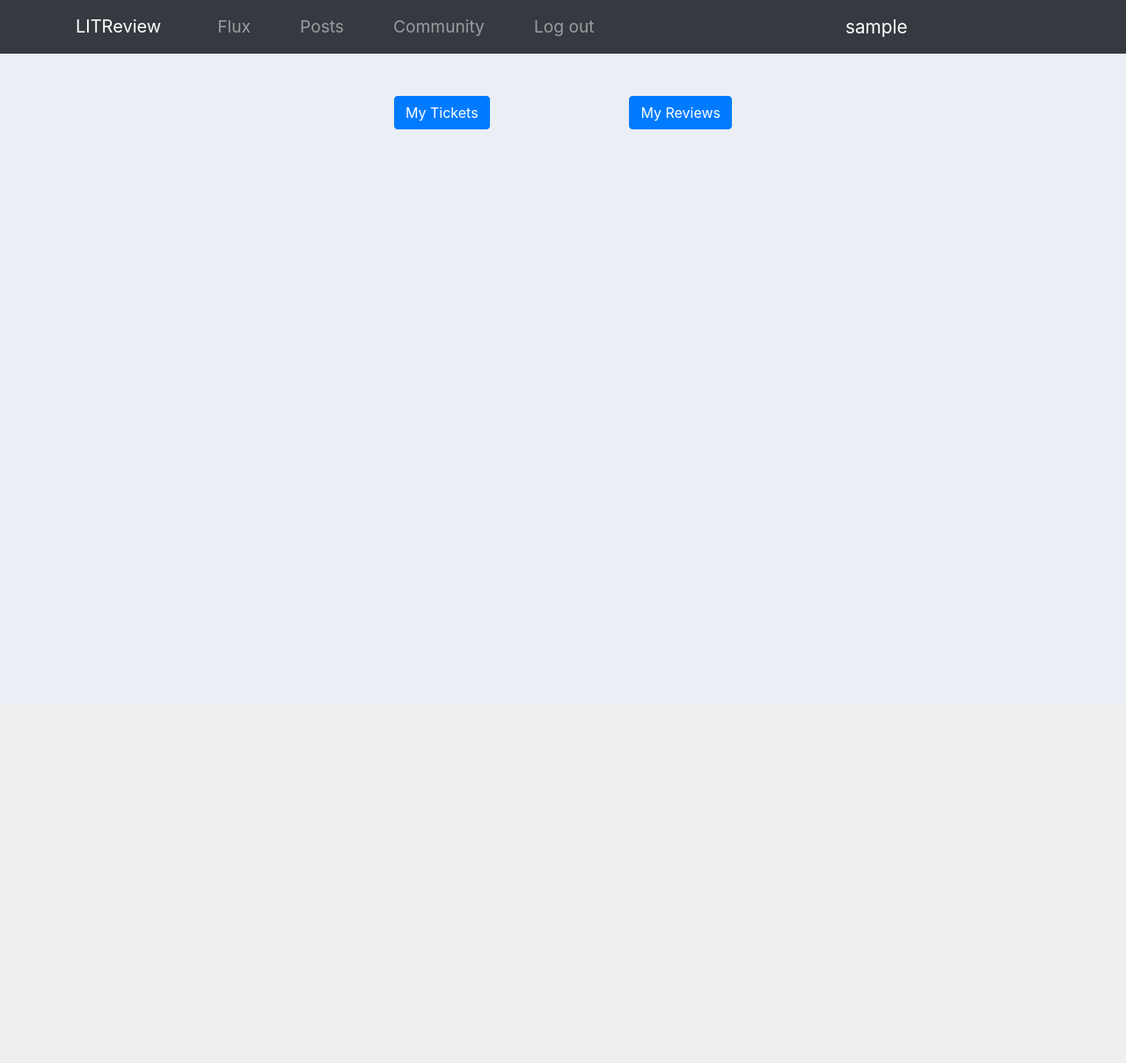
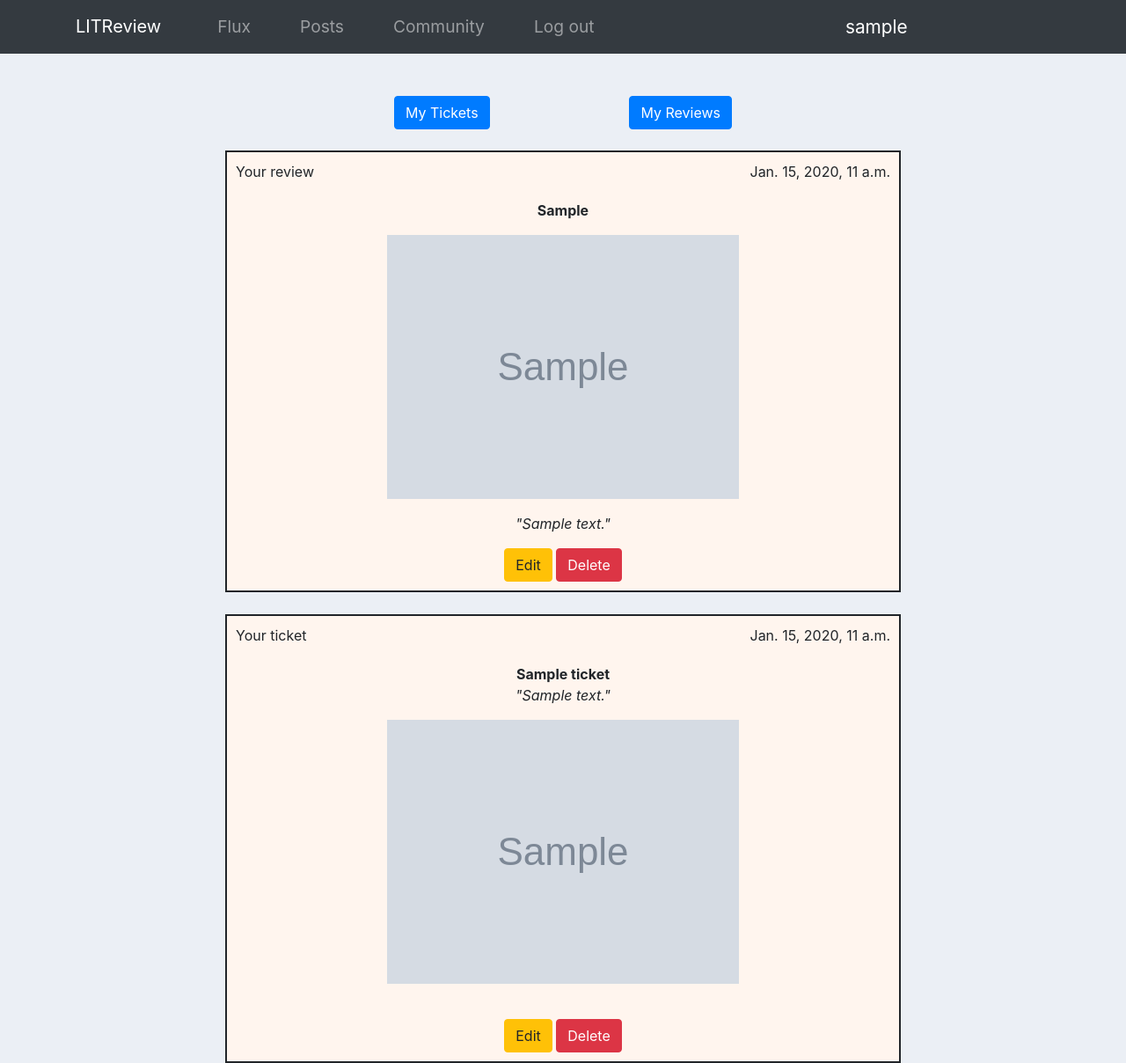
Before and after one commit to Alexandremerancienne/LITReview, a Django app: page /edit_publications/ in a window 1280 px wide. Shown: the whole page at 88% size. Before the commit the page ends 147 px from the top, so only its background shows below. Run offline with Django 3.2, Linux system fonts and the light colour scheme; a user stored in the database is signed in; tables that the repository leaves empty hold one stand-in row (values such as "Sample post"); grey boxes marked "Sample" are stand-in pictures; some libraries are stand-ins or nearby versions.

Commit message:
Posts thread including all reviews and tickets

```diff
--- a/accounts/templates/accounts/register.html
+++ b/accounts/templates/accounts/register.html
@@ -4,7 +4,7 @@
 
 <div class="container h-100">
     <div class="d-flex justify-content-center h-100">
-        <div class="user_card">
+        <div class="user_card_register">
             <div class="d-flex justify-content-center">
                 <h3 id="form-title">REGISTER ACCOUNT</h3>
             </div>
--- a/blog/templates/blog/edit_publications.html
+++ b/blog/templates/blog/edit_publications.html
@@ -8,5 +8,64 @@
 	<a class="btn btn-primary" href="{% url 'edit_tickets' %}">My Tickets</a>
 	<a class="btn btn-primary" href="{% url 'edit_reviews' %}">My Reviews</a>
 </div>
+<br/>
+
+{% for publication in user_publications %}
+
+    {% if publication in user_reviews %}
+        <div class="main-publication">
+            <p>Your review
+            <div class="publication-date">{{ publication.time_created }}</div>
+            <div class="main-publication-title">{{publication.headline}}</div></p>
+            <div class="publication-image">
+                {% if publication.ticket.image %}
+                    <img class="publication-cover" src="{{publication.ticket.image.url}}"></p>
+                {% endif %}
+            </div>
+            {% if publication.body %}
+                <div class="main-publication-body">"{{ publication.body }}"</div></p>
+            {% else %}
+                <div class="main-publication-body">No description</div></p>
+            {% endif %}
+            <div class="edit-warnings">
+                <a href="{% url 'edit_review' publication.id %}" class="btn btn-warning" type="submit">Edit</a>
+                <a href="{% url 'delete_review' publication.id %}" class="btn btn-danger" type="submit">Delete</a>
+            </div>
+        </div>
+
+
+    {% elif publication in user_tickets%}
+
+        <div class="main-publication">
+            <p>Your ticket
+            <div class="publication-date">{{ publication.time_created }}</div>
+            <div class="main-publication-title">{{publication.title}}</div>
+            {% if publication.description %}
+                <div class="main-publication-body">"{{ publication.description }}"</div></p>
+            {% else %}
+                <div class="main-publication-body">No description</div></p>
+            {% endif %}
+            <div class="publication-image">
+                {% if publication.image %}
+                    <p><img class="publication-cover" src="{{publication.image.url}}"></p><br/>
+                {% endif %}
+          </div>
+            {% if publication in commented_tickets %}
+                <div class="edit-warnings">
+                    <a href="{% url 'edit_ticket' publication.id %}" class="btn btn-warning" type="submit">Edit</a>
+                    <a href="{% url 'delete_ticket' publication.id %}" class="btn btn-danger" type="submit">Delete</a>
+                </div>
+            {% elif publication in uncommented_tickets %}
+                <div class="edit-warnings">
+                    <a href="{% url 'edit_ticket' publication.id %}" class="btn btn-warning" type="submit">Edit</a>
+                    <a href="{% url 'add_review' publication.id %}" class="btn btn-primary" type="submit">Create Review</a>
+                    <a href="{% url 'delete_ticket' publication.id %}" class="btn btn-danger" type="submit">Delete</a>
+                </div>
+            {% endif %}
+        </div>
+
+    {% endif %}
+
+{% endfor %}
 
 {% endblock %}
--- a/blog/views.py
+++ b/blog/views.py
@@ -4,6 +4,7 @@ from django.shortcuts import render, redirect, get_object_or_404
 from .forms import NewTicketForm, NewReviewForm, SearchUserForm
 from .models import Ticket, Review, UserFollows
 from accounts.models import AppUser
+from itertools import chain
 
 # Create your views here.
 
@@ -97,7 +98,24 @@ def confirm_unfollow(request, id_user):
 
 
 def edit_publications(request):
-    context = {}
+    user = request.user
+    user_reviews = user.review_set.all()
+    user_tickets = user.ticket_set.all()
+    user_publications = chain(user_reviews, user_tickets)
+    user_reviews_tickets = [review.ticket for review in user_reviews]
+    answered_tickets = [
+        ticket for ticket in user_tickets
+        if ticket in user_reviews_tickets
+    ]
+    uncommented_user_tickets = user_tickets.exclude(title__in=answered_tickets)
+    commented_user_tickets = user_tickets.filter(title__in=answered_tickets)
+    ordered_publications = sorted(user_publications,
+                                  key=operator.attrgetter('time_created'),
+                                  reverse=True)
+    context = {"user": user, "user_publications": ordered_publications,
+               "user_tickets": user_tickets, "user_reviews": user_reviews,
+               "uncommented_tickets": uncommented_user_tickets,
+               "commented_tickets": commented_user_tickets}
     return render(request, "blog/edit_publications.html", context)
 
 
--- a/static/css/accounts_main.css
+++ b/static/css/accounts_main.css
@@ -25,6 +25,7 @@ a{
 }
 
 .user_card,
+.user_card_register,
 .user_card_logout,
 .user_card_password_reset{
     margin-bottom: auto;
@@ -46,7 +47,8 @@ a{
     width: 350px;
 }
 
-.user_card_logout{
+.user_card_logout,
+.user_card_register{
     margin-top:auto;
     width: 350px;
 }
```
